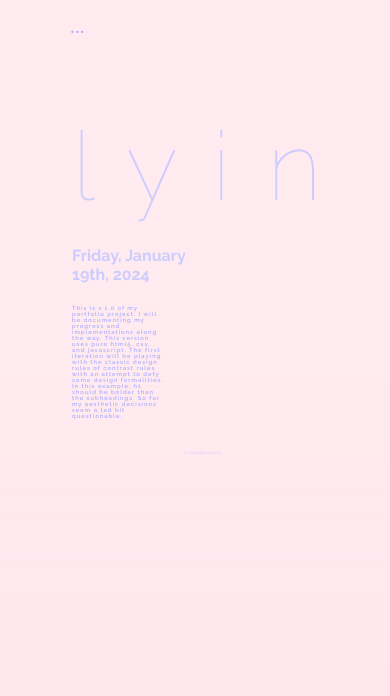
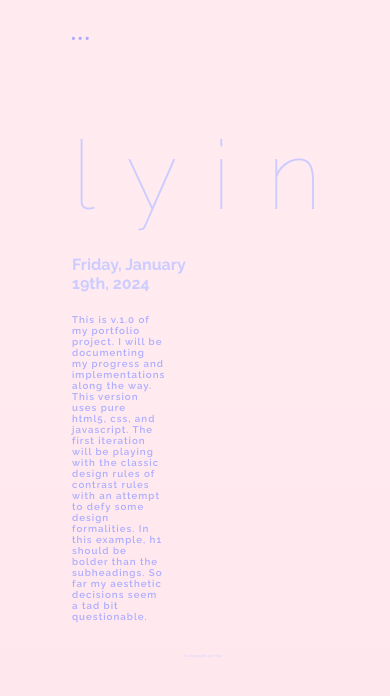
Before and after one commit to ElleOwO/ElleOwO.github.io, a plain HTML site: page index.html in a window 390 px wide. Shown: the top 696 px of the page. Drawn offline with Linux system fonts and the light colour scheme.

Commit message:
vw font changes

```diff
--- a/index.html
+++ b/index.html
@@ -15,7 +15,7 @@
     <meta charset="utf-8">
     <meta name="viewport" content="width=device-width, initial-scale=1.0">
 
-    <title>L y i n</title>
+    <title>L y i n ♥</title>
     <link rel="icon" type="image/x-icon" href="favicon.webp">
 
 </head>
--- a/styles.css
+++ b/styles.css
@@ -135,6 +135,15 @@ i {
     /* For mobile phones: */
     .menu, .main, .right {
         width: 60%;
+
+    }
+
+    #open {
+        font-size: 7vw;
+    }
+
+    p {
+        font-size: 2.5vw;
     }
 
 }
```
